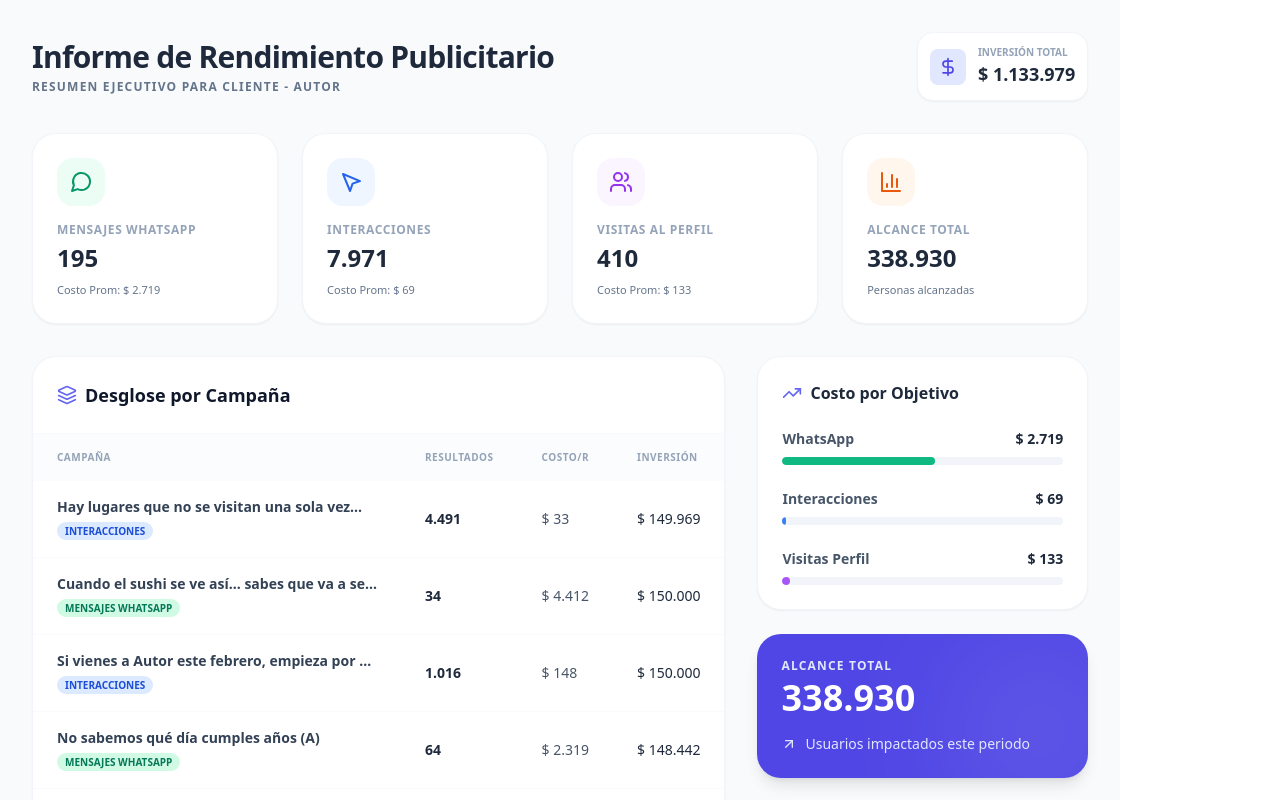
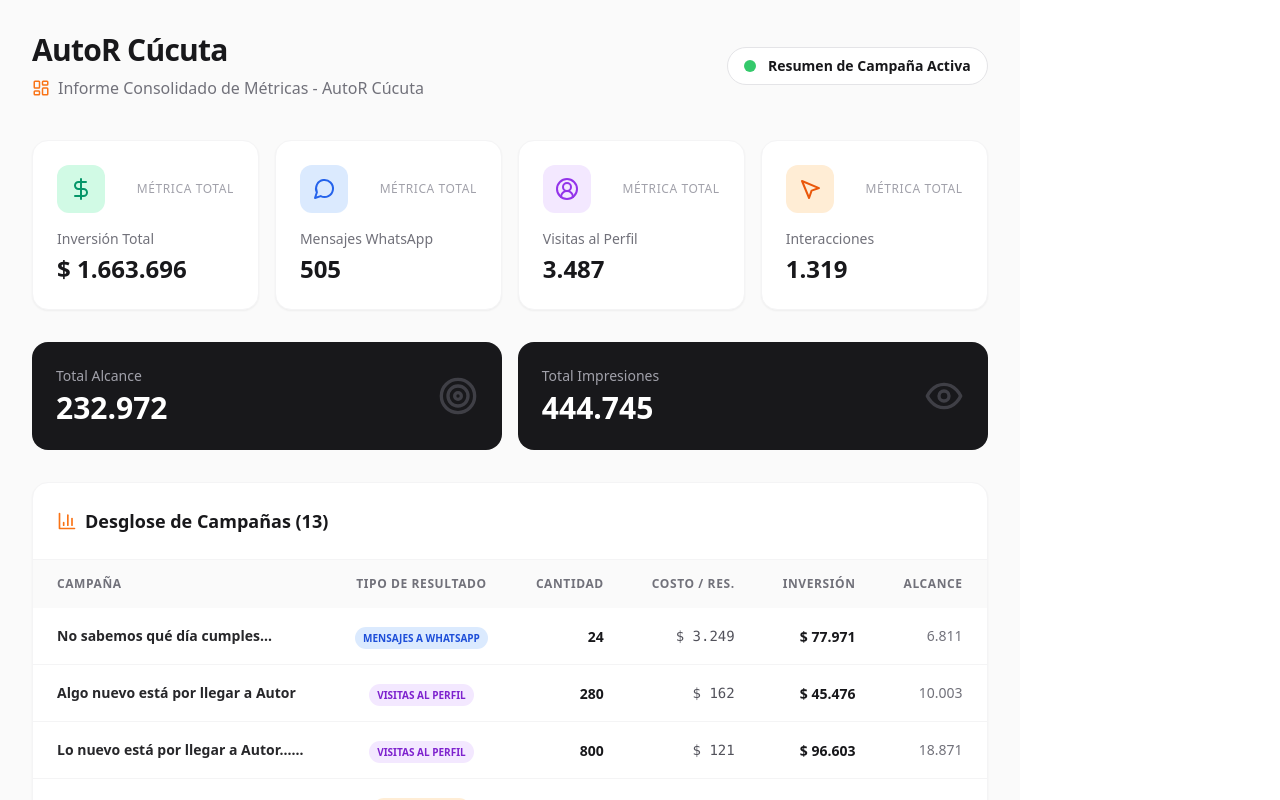
Before and after one commit to jriverabu/InformesAutor, a React (Vite) app: page / in a window 1280 px wide. Shown: the top 800 px of the page. Built offline with nearby package versions, Linux system fonts and the light colour scheme.

Commit message:
Update App.jsx

```diff
--- a/src/App.jsx
+++ b/src/App.jsx
@@ -1,226 +1,187 @@
-import React, { useState, useMemo } from 'react';
+import React, { useMemo } from 'react';
 import {
+  BarChart3,
   MessageCircle,
+  UserCircle2,
   MousePointer2,
-  Users,
-  TrendingUp,
   DollarSign,
-  BarChart3,
-  Layers,
-  ArrowUpRight
+  Eye,
+  Target,
+  LayoutDashboard
 } from 'lucide-react';
 
-const rawData = [
-  { nombre: "Hay lugares que no se visitan una sola vez...", resultados: 4491, indicador: "Interacciones", costo: 33.39, gasto: 149969, alcance: 37561 },
-  { nombre: "Cuando el sushi se ve así... sabes que va a ser increíble", resultados: 34, indicador: "Mensajes WhatsApp", costo: 4411.76, gasto: 150000, alcance: 14998 },
-  { nombre: "Si vienes a Autor este febrero, empieza por aquí", resultados: 1016, indicador: "Interacciones", costo: 147.63, gasto: 150000, alcance: 42876 },
-  { nombre: "No sabemos qué día cumples años (A)", resultados: 64, indicador: "Mensajes WhatsApp", costo: 2319.40, gasto: 148442, alcance: 9494 },
-  { nombre: "Antes de ser cócteles, fueron intuición", resultados: 302, indicador: "Interacciones", costo: 331.12, gasto: 100000, alcance: 38892 },
-  { nombre: "Después de una buena cena, siempre viene la tarta de queso", resultados: 2162, indicador: "Interacciones", costo: 69.00, gasto: 149190, alcance: 159636 },
-  { nombre: "En Autor creamos celebraciones estilo Pinterest", resultados: 64, indicador: "Mensajes WhatsApp", costo: 2342.12, gasto: 149896, alcance: 18055 },
-  { nombre: "No sabemos qué día cumples años... (B)", resultados: 33, indicador: "Mensajes WhatsApp", costo: 2483.75, gasto: 81964, alcance: 6869 },
-  { nombre: "Algo nuevo está por llegar a Autor", resultados: 410, indicador: "visitas al perfil", costo: 132.97, gasto: 54518, alcance: 10549 },
+// Datos extraídos de la campaña de AutoR Cúcuta
+const campaignsData = [
+  { name: "No sabemos qué día cumples años...", results: 24, type: "Mensajes a WhatsApp", cpr: 3248.79, spend: 77971, impressions: 10939, reach: 6811 },
+  { name: "Algo nuevo está por llegar a Autor", results: 280, type: "Visitas al Perfil", cpr: 162.41, spend: 45476, impressions: 14241, reach: 10003 },
+  { name: "Lo nuevo está por llegar a Autor... y no es cualquier lanzamiento", results: 800, type: "Visitas al Perfil", cpr: 120.75, spend: 96603, impressions: 34500, reach: 18871 },
+  { name: "Interacciones - Algo nuevo está por llegar a Autor", results: 1319, type: "Interacciones", cpr: 72.81, spend: 96039, impressions: 50360, reach: 20485 },
+  { name: "La espera terminó... nuestra nueva carta de autor ya está aquí", results: 77, type: "Mensajes a WhatsApp", cpr: 2597.35, spend: 199996, impressions: 36070, reach: 16818 },
+  { name: "Una nueva historia de sabores comienza en nuestra cocina", results: 1128, type: "Visitas al Perfil", cpr: 132.88, spend: 149891, impressions: 47480, reach: 24420 },
+  { name: "12/03/2026 - Porque cumplir años también es una excusa perfecta para celebrar la vida", results: 134, type: "Mensajes a WhatsApp", cpr: 1119.38, spend: 149998, impressions: 26228, reach: 15154 },
+  { name: "Historia Día del Hombre", results: 24, type: "Mensajes a WhatsApp", cpr: 4077.45, spend: 97859, impressions: 15230, reach: 10480 },
+  { name: "Celebrar tu cumpleaños en Autor es otro nivel", results: 102, type: "Mensajes a WhatsApp", cpr: 1470.37, spend: 149978, impressions: 47102, reach: 26438 },
+  { name: "Hay lugares a los que vienes a comer... y otros a vivir algo distinto (A)", results: 43, type: "Mensajes a WhatsApp", cpr: 3486.39, spend: 149915, impressions: 34877, reach: 18148 },
+  { name: "Hay lugares a los que vienes a comer... y otros a vivir algo distinto (B)", results: 55, type: "Mensajes a WhatsApp", cpr: 2727, spend: 149985, impressions: 31370, reach: 14459 },
+  { name: "El primer bocado lo cambia todo", results: 1279, type: "Visitas al Perfil", cpr: 117.26, spend: 149985, impressions: 72306, reach: 40038 },
+  { name: "Si no sabes qué pedir... empieza por aquí", results: 46, type: "Mensajes a WhatsApp", cpr: 3260.86, spend: 150000, impressions: 24042, reach: 10847 }
 ];
 
-const App = () => {
+const StatCard = ({ title, value, icon: Icon, colorClass }) => (
+  <div className="bg-white dark:bg-zinc-900 p-6 rounded-2xl shadow-sm border border-zinc-100 dark:border-zinc-800 transition-all hover:shadow-md">
+    <div className="flex items-center justify-between mb-4">
+      <div className={`p-3 rounded-xl ${colorClass}`}>
+        <Icon size={24} />
+      </div>
+      <span className="text-zinc-400 text-xs font-medium uppercase tracking-wider">Métrica Total</span>
+    </div>
+    <h3 className="text-zinc-500 dark:text-zinc-400 text-sm font-medium">{title}</h3>
+    <p className="text-2xl font-bold text-zinc-900 dark:text-white mt-1">{value}</p>
+  </div>
+);
+
+export default function App() {
   const totals = useMemo(() => {
-    const categories = {
-      "Mensajes WhatsApp": { count: 0, spend: 0, res: 0 },
-      "Interacciones": { count: 0, spend: 0, res: 0 },
-      "visitas al perfil": { count: 0, spend: 0, res: 0 }
-    };
-
-    let totalSpend = 0;
-    let totalReach = 0;
-
-    rawData.forEach(item => {
-      categories[item.indicador].count += 1;
-      categories[item.indicador].spend += item.gasto;
-      categories[item.indicador].res += item.resultados;
-      totalSpend += item.gasto;
-      totalReach += item.alcance;
-    });
-
-    return { categories, totalSpend, totalReach };
+    return campaignsData.reduce((acc, curr) => {
+      acc.spend += curr.spend;
+      acc.impressions += curr.impressions;
+      acc.reach += curr.reach;
+      if (curr.type === "Mensajes a WhatsApp") acc.whatsapp += curr.results;
+      if (curr.type === "Visitas al Perfil") acc.visits += curr.results;
+      if (curr.type === "Interacciones") acc.interacts += curr.results;
+      return acc;
+    }, { spend: 0, impressions: 0, reach: 0, whatsapp: 0, visits: 0, interacts: 0 });
   }, []);
 
   const formatCurrency = (val) => new Intl.NumberFormat('es-CO', { style: 'currency', currency: 'COP', maximumFractionDigits: 0 }).format(val);
   const formatNumber = (val) => new Intl.NumberFormat('es-CO').format(val);
 
   return (
-    <div className="min-h-screen bg-slate-50 p-4 md:p-8 font-sans text-slate-900">
-      {/* Header */}
-      <header className="max-w-7xl mx-auto mb-8 flex flex-col md:flex-row md:items-center justify-between gap-4">
-        <div>
-          <h1 className="text-3xl font-bold text-slate-800 tracking-tight">Informe de Rendimiento Publicitario</h1>
-          <p className="text-slate-500 mt-1 uppercase text-xs font-semibold tracking-widest">Resumen ejecutivo para Cliente - Autor</p>
-        </div>
-        <div className="flex items-center gap-3 bg-white p-3 rounded-2xl shadow-sm border border-slate-100">
-          <div className="bg-indigo-100 p-2 rounded-lg">
-            <DollarSign className="w-5 h-5 text-indigo-600" />
+    <div className="min-h-screen bg-zinc-50 dark:bg-black p-4 md:p-8 font-sans text-zinc-900 dark:text-zinc-100 w-full">
+      <header className="max-w-7xl mx-auto mb-10">
+        <div className="flex flex-col md:flex-row md:items-center justify-between gap-4">
+          <div>
+            <h1 className="text-3xl font-extrabold tracking-tight mb-2">AutoR Cúcuta</h1>
+            <p className="text-zinc-500 dark:text-zinc-400 font-medium flex items-center gap-2 text-sm md:text-base">
+              <LayoutDashboard size={18} className="text-orange-500" />
+              Informe Consolidado de Métricas - AutoR Cúcuta
+            </p>
           </div>
-          <div>
-            <p className="text-[10px] text-slate-400 font-bold uppercase">Inversión Total</p>
-            <p className="text-lg font-bold text-slate-800">{formatCurrency(totals.totalSpend)}</p>
+          <div className="flex items-center gap-3 bg-white dark:bg-zinc-900 p-2 rounded-full border border-zinc-200 dark:border-zinc-800 px-4 w-fit">
+            <div className="w-3 h-3 bg-green-500 rounded-full animate-pulse"></div>
+            <span className="text-xs md:text-sm font-bold">Resumen de Campaña Activa</span>
           </div>
         </div>
       </header>
 
-      {/* KPI Cards */}
-      <div className="max-w-7xl mx-auto grid grid-cols-1 md:grid-cols-2 lg:grid-cols-4 gap-6 mb-8">
-        <KPICard
-          title="Mensajes WhatsApp"
-          value={totals.categories["Mensajes WhatsApp"].res}
-          subValue={`Costo Prom: ${formatCurrency(totals.categories["Mensajes WhatsApp"].spend / totals.categories["Mensajes WhatsApp"].res)}`}
-          icon={<MessageCircle className="w-6 h-6 text-emerald-600" />}
-          color="bg-emerald-50"
-        />
-        <KPICard
-          title="Interacciones"
-          value={formatNumber(totals.categories["Interacciones"].res)}
-          subValue={`Costo Prom: ${formatCurrency(totals.categories["Interacciones"].spend / totals.categories["Interacciones"].res)}`}
-          icon={<MousePointer2 className="w-6 h-6 text-blue-600" />}
-          color="bg-blue-50"
-        />
-        <KPICard
-          title="Visitas al Perfil"
-          value={totals.categories["visitas al perfil"].res}
-          subValue={`Costo Prom: ${formatCurrency(totals.categories["visitas al perfil"].spend / totals.categories["visitas al perfil"].res)}`}
-          icon={<Users className="w-6 h-6 text-purple-600" />}
-          color="bg-purple-50"
-        />
-        <KPICard
-          title="Alcance Total"
-          value={formatNumber(totals.totalReach)}
-          subValue="Personas alcanzadas"
-          icon={<BarChart3 className="w-6 h-6 text-orange-600" />}
-          color="bg-orange-50"
-        />
-      </div>
+      <main className="max-w-7xl mx-auto space-y-8">
+        {/* Grid de KPIs principales */}
+        <section className="grid grid-cols-1 sm:grid-cols-2 lg:grid-cols-4 gap-4">
+          <StatCard
+            title="Inversión Total"
+            value={formatCurrency(totals.spend)}
+            icon={DollarSign}
+            colorClass="bg-emerald-100 text-emerald-600 dark:bg-emerald-950/30"
+          />
+          <StatCard
+            title="Mensajes WhatsApp"
+            value={formatNumber(totals.whatsapp)}
+            icon={MessageCircle}
+            colorClass="bg-blue-100 text-blue-600 dark:bg-blue-950/30"
+          />
+          <StatCard
+            title="Visitas al Perfil"
+            value={formatNumber(totals.visits)}
+            icon={UserCircle2}
+            colorClass="bg-purple-100 text-purple-600 dark:bg-purple-950/30"
+          />
+          <StatCard
+            title="Interacciones"
+            value={formatNumber(totals.interacts)}
+            icon={MousePointer2}
+            colorClass="bg-orange-100 text-orange-600 dark:bg-orange-950/30"
+          />
+        </section>
 
-      {/* Main Content Grid */}
-      <div className="max-w-7xl mx-auto grid grid-cols-1 lg:grid-cols-3 gap-8">
+        {/* Alcance e Impresiones */}
+        <div className="grid grid-cols-1 md:grid-cols-2 gap-4">
+          <div className="bg-zinc-900 text-white p-6 rounded-2xl flex items-center justify-between">
+            <div>
+              <p className="text-zinc-400 text-sm mb-1 font-medium">Total Alcance</p>
+              <h4 className="text-3xl font-bold">{formatNumber(totals.reach)}</h4>
+            </div>
+            <Target size={40} className="text-zinc-700" />
+          </div>
+          <div className="bg-zinc-900 text-white p-6 rounded-2xl flex items-center justify-between">
+            <div>
+              <p className="text-zinc-400 text-sm mb-1 font-medium">Total Impresiones</p>
+              <h4 className="text-3xl font-bold">{formatNumber(totals.impressions)}</h4>
+            </div>
+            <Eye size={40} className="text-zinc-700" />
+          </div>
+        </div>
 
-        {/* Detail Table */}
-        <div className="lg:col-span-2 bg-white rounded-3xl shadow-sm border border-slate-100 overflow-hidden">
-          <div className="p-6 border-b border-slate-50 flex items-center justify-between">
+        {/* Tabla de Resultados Detallada */}
+        <section className="bg-white dark:bg-zinc-900 rounded-2xl shadow-sm border border-zinc-100 dark:border-zinc-800 overflow-hidden">
+          <div className="p-6 border-b border-zinc-100 dark:border-zinc-800 flex justify-between items-center">
             <h2 className="text-lg font-bold flex items-center gap-2">
-              <Layers className="w-5 h-5 text-indigo-500" />
-              Desglose por Campaña
+              <BarChart3 size={20} className="text-orange-500" />
+              Desglose de Campañas (13)
             </h2>
           </div>
           <div className="overflow-x-auto">
-            <table className="w-full text-left">
+            <table className="w-full text-left border-collapse min-w-[800px]">
               <thead>
-                <tr className="bg-slate-50/50 text-slate-400 text-[10px] font-bold uppercase tracking-wider">
-                  <th className="px-6 py-4">Campaña</th>
-                  <th className="px-6 py-4">Resultados</th>
-                  <th className="px-6 py-4">Costo/R</th>
-                  <th className="px-6 py-4">Inversión</th>
+                <tr className="bg-zinc-50 dark:bg-zinc-800/50 text-zinc-500 dark:text-zinc-400 text-xs uppercase tracking-wider">
+                  <th className="px-6 py-4 font-semibold">Campaña</th>
+                  <th className="px-6 py-4 font-semibold text-center">Tipo de Resultado</th>
+                  <th className="px-6 py-4 font-semibold text-right">Cantidad</th>
+                  <th className="px-6 py-4 font-semibold text-right">Costo / Res.</th>
+                  <th className="px-6 py-4 font-semibold text-right">Inversión</th>
+                  <th className="px-6 py-4 font-semibold text-right">Alcance</th>
                 </tr>
               </thead>
-              <tbody className="divide-y divide-slate-50">
-                {rawData.map((item, idx) => (
-                  <tr key={idx} className="hover:bg-slate-50 transition-colors group">
+              <tbody className="divide-y divide-zinc-100 dark:divide-zinc-800">
+                {campaignsData.map((camp, idx) => (
+                  <tr key={idx} className="hover:bg-zinc-50 dark:hover:bg-zinc-800/30 transition-colors">
                     <td className="px-6 py-4">
-                      <p className="text-sm font-semibold text-slate-700 truncate max-w-xs">{item.nombre}</p>
-                      <span className={`text-[10px] px-2 py-0.5 rounded-full font-bold uppercase ${
-                        item.indicador.includes('Mensajes') ? 'bg-emerald-100 text-emerald-700' :
-                        item.indicador.includes('Interacciones') ? 'bg-blue-100 text-blue-700' : 'bg-purple-100 text-purple-700'
+                      <p className="text-sm font-bold text-zinc-800 dark:text-zinc-200 line-clamp-1 max-w-[250px]">{camp.name}</p>
+                    </td>
+                    <td className="px-6 py-4 text-center">
+                      <span className={`text-[10px] font-bold px-2 py-1 rounded-full uppercase ${
+                        camp.type === "Mensajes a WhatsApp" ? "bg-blue-100 text-blue-700 dark:bg-blue-900/30 dark:text-blue-300" :
+                        camp.type === "Visitas al Perfil" ? "bg-purple-100 text-purple-700 dark:bg-purple-900/30 dark:text-purple-300" :
+                        "bg-orange-100 text-orange-700 dark:bg-orange-900/30 dark:text-orange-300"
                       }`}>
-                        {item.indicador}
+                        {camp.type}
                       </span>
                     </td>
-                    <td className="px-6 py-4">
-                      <p className="text-sm font-bold text-slate-800">{formatNumber(item.resultados)}</p>
+                    <td className="px-6 py-4 text-right">
+                      <span className="text-sm font-bold text-zinc-900 dark:text-white">{formatNumber(camp.results)}</span>
                     </td>
-                    <td className="px-6 py-4 text-sm text-slate-600">
-                      {formatCurrency(item.costo)}
+                    <td className="px-6 py-4 text-right font-mono text-sm text-zinc-600 dark:text-zinc-400">
+                      {formatCurrency(camp.cpr)}
                     </td>
-                    <td className="px-6 py-4 text-sm font-medium text-slate-800">
-                      {formatCurrency(item.gasto)}
+                    <td className="px-6 py-4 text-right">
+                      <span className="text-sm font-semibold text-zinc-900 dark:text-white">{formatCurrency(camp.spend)}</span>
+                    </td>
+                    <td className="px-6 py-4 text-right text-zinc-500 text-sm">
+                      {formatNumber(camp.reach)}
                     </td>
                   </tr>
                 ))}
               </tbody>
             </table>
           </div>
-        </div>
+        </section>
 
-        {/* Breakdown Panel */}
-        <div className="space-y-6">
-          <div className="bg-white p-6 rounded-3xl shadow-sm border border-slate-100">
-            <h3 className="font-bold text-slate-800 mb-6 flex items-center gap-2">
-              <TrendingUp className="w-5 h-5 text-indigo-500" />
-              Costo por Objetivo
-            </h3>
-            <div className="space-y-6">
-              <MetricProgress
-                label="WhatsApp"
-                cost={totals.categories["Mensajes WhatsApp"].spend / totals.categories["Mensajes WhatsApp"].res}
-                max={5000}
-                color="bg-emerald-500"
-              />
-              <MetricProgress
-                label="Interacciones"
-                cost={totals.categories["Interacciones"].spend / totals.categories["Interacciones"].res}
-                max={5000}
-                color="bg-blue-500"
-              />
-              <MetricProgress
-                label="Visitas Perfil"
-                cost={totals.categories["visitas al perfil"].spend / totals.categories["visitas al perfil"].res}
-                max={5000}
-                color="bg-purple-500"
-              />
-            </div>
-          </div>
-
-          <div className="bg-indigo-600 p-6 rounded-3xl shadow-lg text-white relative overflow-hidden">
-            <div className="relative z-10">
-              <h4 className="text-indigo-100 text-xs font-bold uppercase tracking-widest mb-1">Alcance Total</h4>
-              <p className="text-4xl font-bold mb-4">{formatNumber(totals.totalReach)}</p>
-              <div className="flex items-center gap-2 text-indigo-100 text-sm">
-                <ArrowUpRight className="w-4 h-4" />
-                <span>Usuarios impactados este periodo</span>
-              </div>
-            </div>
-            {/* Abstract Background element */}
-            <div className="absolute -right-12 -bottom-12 w-48 h-48 bg-white/10 rounded-full blur-3xl"></div>
-          </div>
-        </div>
-
-      </div>
+        {/* Footer */}
+        <footer className="text-center py-10">
+          <p className="text-zinc-400 text-sm">
+            Informe generado para AutoR Cúcuta • AutoR Cúcuta • 2026
+          </p>
+        </footer>
+      </main>
     </div>
   );
-};
-
-const KPICard = ({ title, value, subValue, icon, color }) => (
-  <div className="bg-white p-6 rounded-3xl shadow-sm border border-slate-100 flex flex-col justify-between h-full hover:border-slate-300 transition-all">
-    <div className={`w-12 h-12 ${color} rounded-2xl flex items-center justify-center mb-4`}>
-      {icon}
-    </div>
-    <div>
-      <h3 className="text-slate-400 text-xs font-bold uppercase tracking-wider mb-1">{title}</h3>
-      <p className="text-2xl font-black text-slate-800">{value}</p>
-      <p className="text-[11px] text-slate-500 mt-2 font-medium">{subValue}</p>
-    </div>
-  </div>
-);
-
-const MetricProgress = ({ label, cost, max, color }) => (
-  <div className="space-y-2">
-    <div className="flex justify-between items-end">
-      <span className="text-sm font-bold text-slate-600">{label}</span>
-      <span className="text-sm font-black text-slate-800">{new Intl.NumberFormat('es-CO', { style: 'currency', currency: 'COP', maximumFractionDigits: 0 }).format(cost)}</span>
-    </div>
-    <div className="w-full bg-slate-100 h-2 rounded-full overflow-hidden">
-      <div
-        className={`${color} h-full rounded-full transition-all duration-1000`}
-        style={{ width: `${Math.min((cost / max) * 100, 100)}%` }}
-      ></div>
-    </div>
-  </div>
-);
-
-export default App;
+}
```
